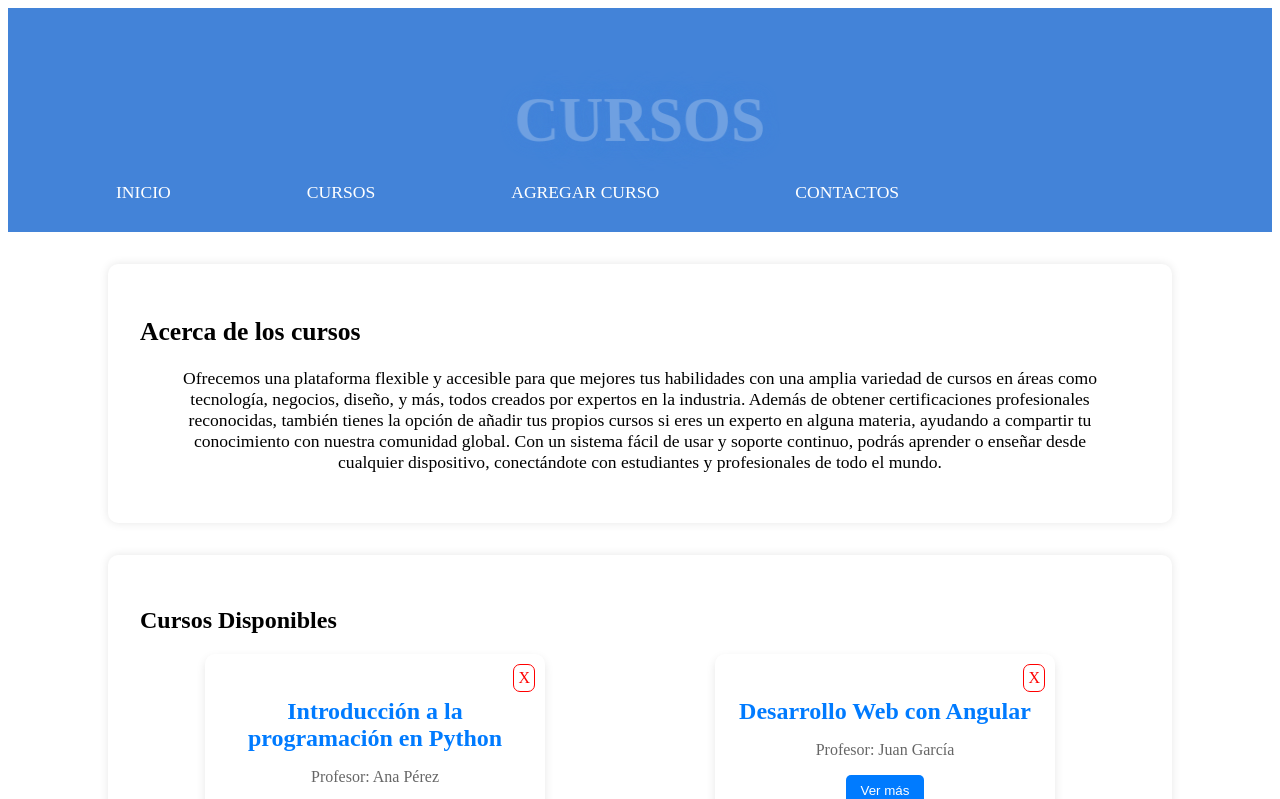
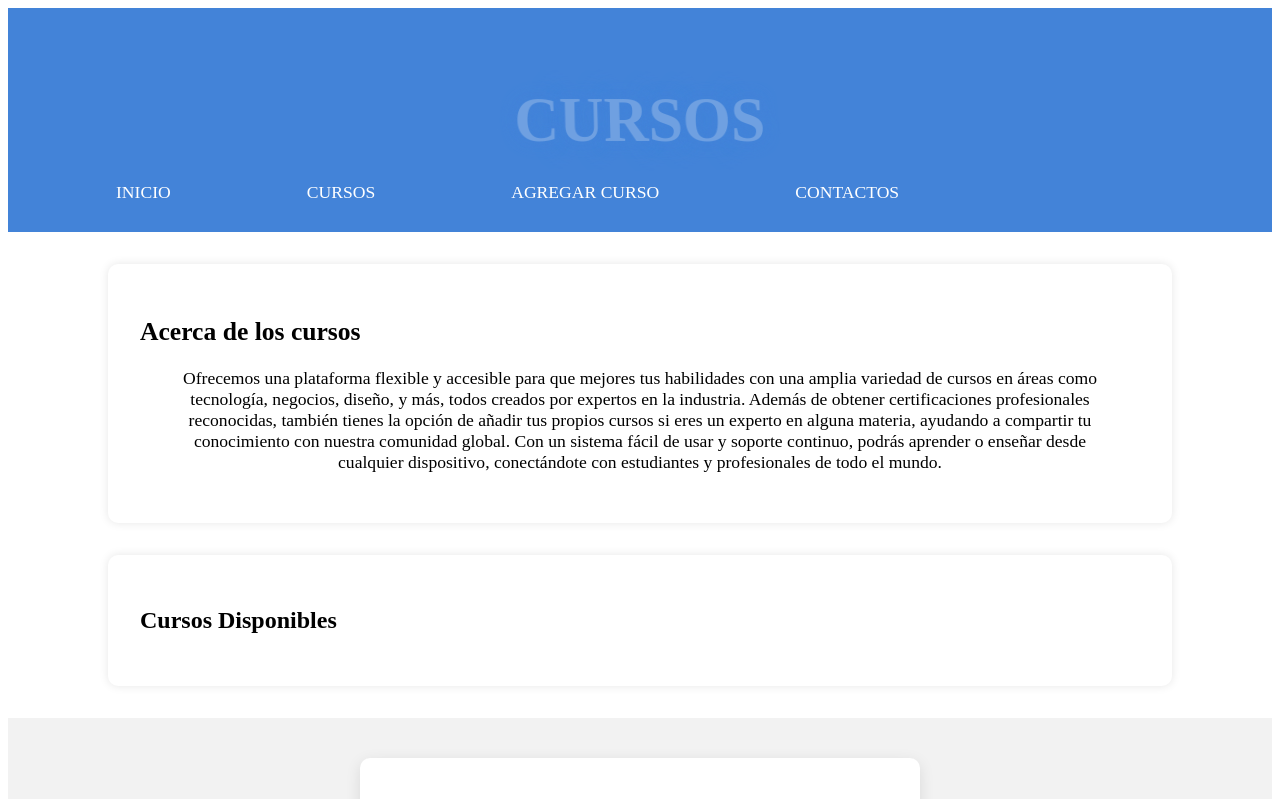
Before and after one commit to jhonatanT04/plataformasWeb-cursos, an Angular app: page / in a window 1280 px wide. Shown: the top 799 px of the page. Built offline with nearby package versions, Linux system fonts and the light colour scheme.

Commit message:
Logica de cursos (Debe actualizar el DOM)

```diff
--- a/src/app/app.component.html
+++ b/src/app/app.component.html
@@ -1,29 +1,31 @@
 <header class="content">
     <h1 class="animated-title">Cursos</h1>
-
     <nav>
-
         <ul id="menu">
-      <li><a href="#inicio" class="ania" > Inicio</a></li>
+            <li><a href="#inicio" class="ania"> Inicio</a></li>
             <li><a href="#cursos" class="ania"> Cursos</a></li>
             <li><a href="#agregarNuevoCurso" class="ania"> Agregar curso</a></li>
             <li><a href="#contactos" class="ania"> Contactos</a></li>
         </ul>
-
     </nav>
 </header>
 
 <section class="cuerpo" id="inicio">
     <h2 class="titulos">Acerca de los cursos</h2>
     <p>
-      Ofrecemos una plataforma flexible y accesible para que mejores tus habilidades con una amplia variedad de cursos en áreas como tecnología, negocios, diseño, y más, todos creados por expertos en la industria. Además de obtener certificaciones profesionales reconocidas, también tienes la opción de añadir tus propios cursos si eres un experto en alguna materia, ayudando a compartir tu conocimiento con nuestra comunidad global. Con un sistema fácil de usar y soporte continuo, podrás aprender o enseñar desde cualquier dispositivo, conectándote con estudiantes y profesionales de todo el mundo.
+        Ofrecemos una plataforma flexible y accesible para que mejores tus habilidades con una amplia variedad de cursos
+        en áreas como tecnología, negocios, diseño, y más, todos creados por expertos en la industria. Además de obtener
+        certificaciones profesionales reconocidas, también tienes la opción de añadir tus propios cursos si eres un
+        experto en alguna materia, ayudando a compartir tu conocimiento con nuestra comunidad global. Con un sistema
+        fácil de usar y soporte continuo, podrás aprender o enseñar desde cualquier dispositivo, conectándote con
+        estudiantes y profesionales de todo el mundo.
     </p>
 </section>
 
 
 
 
-<app-cursos></app-cursos>
+<app-cursos #cursos></app-cursos>
 <app-new-curso></app-new-curso>
 
 
--- a/src/app/app.component.ts
+++ b/src/app/app.component.ts
@@ -1,15 +1,16 @@
-import { Component } from '@angular/core';
+import { Component, viewChild, AfterViewInit } from '@angular/core';
 import { RouterOutlet } from '@angular/router';
 import { CursosComponent } from "./components/cursos/cursos.component";
 import { NewCursoComponent } from './components/new-curso/new-curso.component';
+import { FormsModule } from '@angular/forms';
 
 @Component({
   selector: 'app-root',
   standalone: true,
-  imports: [RouterOutlet, CursosComponent,NewCursoComponent],
+  imports: [RouterOutlet, CursosComponent,NewCursoComponent,FormsModule],
   templateUrl: './app.component.html',
   styleUrl: './app.component.css'
 })
 export class AppComponent {
-  title = 'myapp';
+
 }
--- a/src/app/components/cursos/cursos.component.css
+++ b/src/app/components/cursos/cursos.component.css
@@ -104,12 +104,15 @@ section {
     border: 1px solid;
     font: inherit;
     padding: 4px;
-    border-radius:7px;
+    border-radius: 7px;
     position: absolute;
     top: 10px;
     right: 10px;
 }
 
+.mensaje-desaparecer {
+    transition: opacity 0.5s ease-in-out;
+}
 
 
 
--- a/src/app/components/cursos/cursos.component.ts
+++ b/src/app/components/cursos/cursos.component.ts
@@ -1,5 +1,5 @@
-import { Component, OnInit} from '@angular/core';
- import { CommonModule } from '@angular/common';
+import { Component, Input, OnInit } from '@angular/core';
+import { CommonModule } from '@angular/common';
 
 @Component({
   selector: 'app-cursos',
@@ -8,33 +8,15 @@ import { Component, OnInit} from '@angular/core';
   templateUrl: './cursos.component.html',
   styleUrl: './cursos.component.css'
 })
-export class CursosComponent implements OnInit{
-  cursos: { nomCurso: string, nomProfesor: String, fechaInicio: Date, fechaFinal: Date, descripcion: string }[] = [
-    {
-      nomCurso: "Introducción a la programación en Python",
-      nomProfesor: "Ana Pérez",
-      fechaInicio: new Date("2024-09-15"),
-      fechaFinal: new Date("2024-10-30"),
-      descripcion: "Curso básico para aprender los fundamentos de la programación con Python."
-    },
-    {
-      nomCurso: "Desarrollo Web con Angular",
-      nomProfesor: "Juan García",
-      fechaInicio: new Date("2024-10-05"),
-      fechaFinal: new Date("2024-11-15"),
-      descripcion: "Curso intermedio para desarrollar aplicaciones web modernas con Angular."
-    }
-  ];
-
-  ngOnInit(): void{
-    this.cursos
-  }
+export class CursosComponent {
+  cursos: { nomCurso: string, nomProfesor: String, fechaInicio: Date, fechaFinal: Date, descripcion: string }[] = localStorage.getItem('listaCursos') ? JSON.parse(localStorage.getItem('listaCursos')!) : [];
   eliminarCurso(curso: { nomCurso: string, nomProfesor: String, fechaInicio: Date, fechaFinal: Date, descripcion: string }) {
     const index = this.cursos.indexOf(curso);
     if (index !== -1) {
-      this.cursos.splice(index, 1)
+      this.cursos.splice(index, 1);
+      console.log(this.cursos)
+      localStorage.setItem('listaCursos', JSON.stringify(this.cursos));
+
     }
   }
-
-
 }
--- a/src/app/components/new-curso/new-curso.component.html
+++ b/src/app/components/new-curso/new-curso.component.html
@@ -4,27 +4,28 @@
         <form id="nuevoCursoForm">
             <div class="form-group">
                 <label for="nombreCurso">Nombre del Curso</label>
-                <input type="text" id="nombreCurso" name="nombreCurso" required placeholder="Programación">
+                <input type="text" id="nombreCurso" name="nombreCurso" required placeholder="Programación" [(ngModel)]="nomCurso">
             </div>
 
             <div class="form-group">
                 <label for="nombreProfesor">Nombre del Profesor</label>
-                <input type="text" id="nombreProfesor" name="nombreProfesor" required placeholder="Jose Castro">
+                <input type="text" id="nombreProfesor" name="nombreProfesor" required placeholder="Jose Castro" [(ngModel)]="nomProfesor">
             </div>
             <div class="form-group">
                 <label for="fechaInicio">Fecha de Inicio</label>
-                <input type="date" id="fechaInicio" name="fechaInicio" required>
+                <input type="date" id="fechaInicio" name="fechaInicio" required [(ngModel)]="fechaInicio">
             </div>
 
             <div class="form-group">
                 <label for="fechaFin">Fecha de Fin</label>
-                <input type="date" id="fechaFin" name="fechaFin" required>
+                <input type="date" id="fechaFin" name="fechaFin" required [(ngModel)]="fechaFinal">
             </div>
             <div class="form-group" id="descripcionContainer">
                 <label for="descripcion">Descripción</label>
-                <textarea id="descripcion" name="descripcion" rows="4" required></textarea>
+                <textarea id="descripcion" name="descripcion" rows="4" required [(ngModel)]="descripcion"></textarea>
             </div>
-            <button type="submit" class="btn-submit" id="bnt-subir">Agregar Curso</button>
+            <button type="submit" class="btn-submit" id="bnt-subir" (click)="saveCursosLocalStorage(nomCurso, nomProfesor, fechaInicio, fechaFinal, descripcion) ">Agregar Curso</button>
+
         </form>
     </div>
   </section>
--- a/src/app/components/new-curso/new-curso.component.ts
+++ b/src/app/components/new-curso/new-curso.component.ts
@@ -1,12 +1,63 @@
 import { Component } from '@angular/core';
+import { FormsModule } from '@angular/forms';
+
 
 @Component({
   selector: 'app-new-curso',
   standalone: true,
-  imports: [],
+  imports: [FormsModule],
   templateUrl: './new-curso.component.html',
   styleUrl: './new-curso.component.css'
 })
 export class NewCursoComponent {
 
+  nomCurso: string = '';
+  nomProfesor: string = '';
+  fechaInicio: Date = new Date();
+  fechaFinal: Date = new Date();
+  descripcion: string = '';
+  listaCursos: { nomCurso: string, nomProfesor: String, fechaInicio: Date, fechaFinal: Date, descripcion: string }[] = []
+
+  constructor() {
+    this.listaCursos = JSON.parse(localStorage.getItem('listaCursos') || '[]');
+  }
+  saveCursosLocalStorage(nomCurso: string, nomProfesor: string, fechaInicio: Date, fechaFinal: Date, descripcion: string) {
+    let curso = { nomCurso: nomCurso, nomProfesor: nomProfesor, fechaInicio: fechaInicio, fechaFinal: fechaFinal, descripcion: descripcion }
+    this.listaCursos.push(curso)
+    localStorage.setItem('listaCursos', JSON.stringify(this.listaCursos));
+
+    this.limpiarCampos();
+  }
+
+  limpiarCampos() {
+    this.nomCurso = '';
+    this.nomProfesor = '';
+    this.fechaInicio = new Date();
+    this.fechaFinal = new Date();
+    this.descripcion = '';
+  }
+
+  /*most() {
+    let mensaje = document.createElement('div');
+    mensaje.classList.add('mensaje-desaparecer'); // Agregar la clase
+    mensaje.textContent = "Este es el mensaje";
+    mensaje.style.position = 'fixed';
+    mensaje.style.top = '50%';
+    mensaje.style.left = '50%';
+    mensaje.style.transform = 'translate(-50%, -50%)';
+    mensaje.style.backgroundColor = 'white';
+    mensaje.style.padding = '10px';
+    mensaje.style.border = '1px solid black';
+    mensaje.style.zIndex = '1'
+    // Agregar el elemento al body
+    document.body.appendChild(mensaje);
+    // Ocultar el elemento después de un tiempo
+    setTimeout(() => {
+      mensaje.style.opacity = '0';
+      setTimeout(() => {
+        mensaje.remove();
+      }, 500);
+    }, 3000);
+  }*/
+
 }
```
Lines whose indentation alone changed are shown as unchanged.
